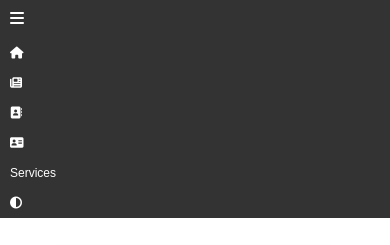
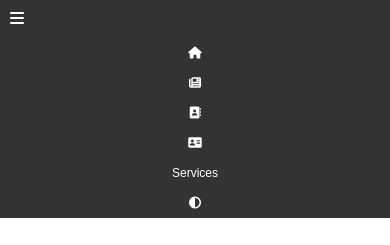
Before and after one commit to Ssedlenieks/Web_projekts, a plain HTML site: page index.html in a window 390 px wide. Both pictures are taken after a click on the element 195 px from the left and 19 px from the top of the page. Shown: the top 245 px of the page. Drawn offline with Linux system fonts and the light colour scheme.

Commit message:
uzdevumu pabeigsana

```diff
--- a/style.css
+++ b/style.css
@@ -83,7 +83,7 @@ ul > li:hover .dropdown-content {
   border-radius: 10px;
   box-shadow: 0 4px 10px rgba(0, 0, 0, 0.1);
   transition: transform 0.3s;
-  width: 250px;  /* Fixed width for consistency */
+  width: 250px; /* Fixed width for consistency */
   height: 350px; /* Fixed height for consistency */
 }
 
@@ -137,10 +137,20 @@ ul > li:hover .dropdown-content {
     display: none; /* Hide the menu by default */
     flex-direction: column;
     width: 100%;
+    align-items: center; /* Center items horizontally */
   }
 
   .navbar ul.show {
     display: flex; /* Show when hamburger is clicked */
+  }
+
+  .navbar ul > li {
+    width: 100%; /* Make each button take full width */
+    text-align: center; /* Center text in buttons */
+  }
+
+  .navbar ul > li > button {
+    width: 100%; /* Make buttons take full width */
   }
 
   .hamburger {
```
